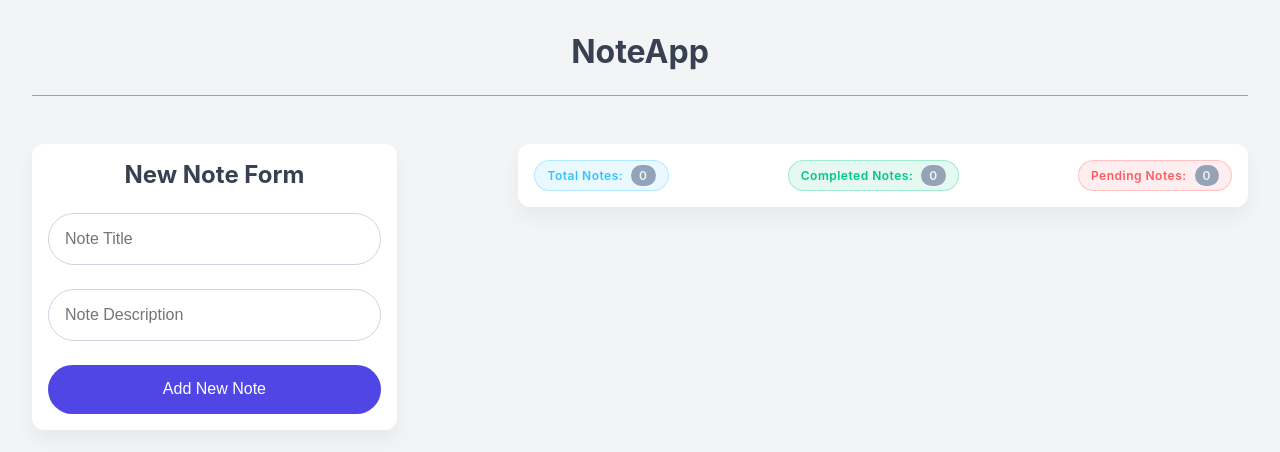
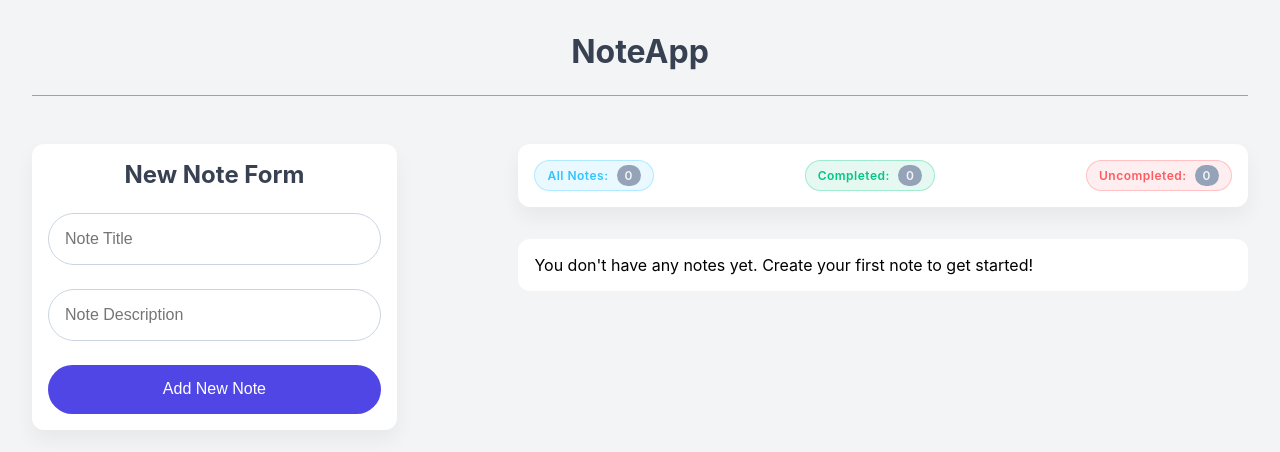
Before and after one commit to hdaberi/react-note-app-project, a React (Vite) app: page / in a window 1280 px wide. Shown: the top 452 px of the page. Built offline with nearby package versions, Linux system fonts and the light colour scheme.

Commit message:
style: enhance NoteList and NoteStatuse components for improved user experience
- Add conditional rendering in NoteList to display a message when no notes are available
- Update text labels in NoteStatuse for clarity and consistency

```diff
--- a/src/components/NoteList.jsx
+++ b/src/components/NoteList.jsx
@@ -5,14 +5,20 @@ function NoteList({ notes, deleteNoteHandler, onCompleteNote }) {
     <div className="note-container">
       <NoteStatuse notes={notes} />
       <div className="note-list">
-        {notes.map((note) => (
+        {notes.length ? (
+          notes.map((note) => (
             <NoteItem
               key={note.id}
               note={note}
               onCompleteNote={onCompleteNote}
               deleteNoteHandler={deleteNoteHandler}
             />
-        ))}
+          ))
+        ) : (
+          <div className="note-item">
+            <p>You don't have any notes yet. Create your first note to get started!</p>
+          </div>
+        )}
       </div>
     </div>
   );
@@ -29,7 +35,6 @@ function NoteItem({ note, deleteNoteHandler, onCompleteNote }) {
           <p className="desc">{note.desc}</p>
         </div>
         <div className="note-item__tools">
-
           <input
             type="checkbox"
             name={note.id}
--- a/src/components/NoteStatuse.jsx
+++ b/src/components/NoteStatuse.jsx
@@ -1,15 +1,16 @@
 function NoteStatuse({ notes }) {
   return (
+
     <ul className="note-status">
       <li className="role-badge role-badge--all">
-        Total Notes: <span>{notes.length}</span>
+        All Notes: <span>{notes.length}</span>
       </li>
       <li className="role-badge role-badge--completed">
-        Completed Notes:{" "}
+        Completed:{" "}
         <span>{notes.filter((note) => note.completed).length}</span>
       </li>
       <li className="role-badge role-badge--uncompleted">
-        Pending Notes:{" "}
+        Uncompleted:{" "}
         <span>{notes.filter((note) => !note.completed).length}</span>
       </li>
     </ul>
```
Lines whose indentation alone changed are shown as unchanged.
